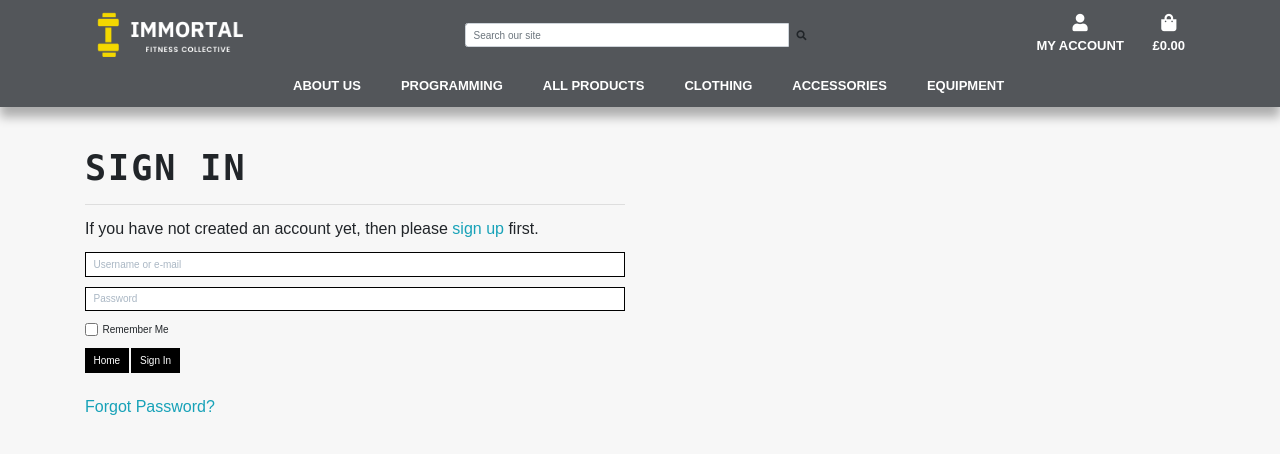
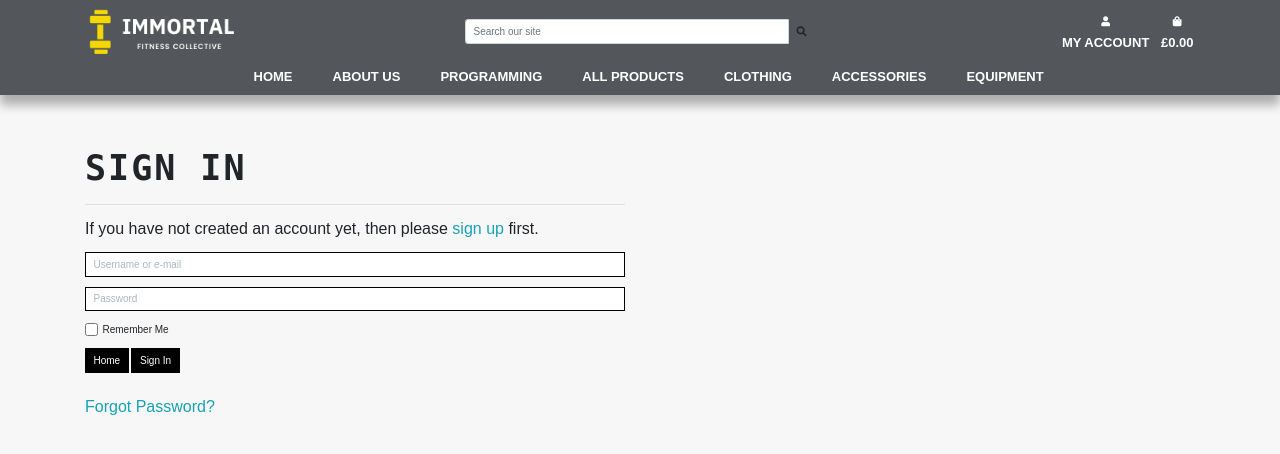
Before and after one commit to RussOakham/Immortal-Fitness-Collective, a Django app: a page that uses templates/includes/main-nav.html in a window 1280 px wide. Shown: the top 454 px of the page. Run offline with Django 3.2, Linux system fonts and the light colour scheme; parts of the project's set-up code (start-up, migrations or seed data) failed here and were passed over; some libraries are stand-ins or nearby versions.

Commit message:
CSS and Flake 8 - small responsive design improvements and install flake8

```diff
--- a/static/css/base.css
+++ b/static/css/base.css
@@ -860,6 +860,25 @@ p {
   .header-container {
     padding-top: 10.7rem;
   }
+
+  .nav-link {
+    padding: 0.15rem;
+  }
+
+  .nav-link i.fa-lg {
+    font-size: 1rem;
+  }
+
+  .navbar-toggler {
+    padding: .6rem .6rem;
+    font-size: 1rem;
+  }
+
+  #delivery-banner h4 {
+    font-size: .9rem;
+  }
+
+
 }
 
 @media (min-width: 768px) {
--- a/templates/allauth/account/base.html
+++ b/templates/allauth/account/base.html
@@ -5,7 +5,7 @@
     <div class="container header-container">
         <div class="overlay"></div>
         <div class="row">
-            <div class="col-6">
+            <div class="col-12 col-md-6">
                 <div class="allauth-form-inner-content">
                     {% block inner_content %}
 
--- a/templates/includes/main-nav.html
+++ b/templates/includes/main-nav.html
@@ -1,5 +1,10 @@
 <div class="collapse navbar-collapse" id="main-nav">
     <ul class="navbar-nav w-auto mx-auto">
+        <li class="nav-item d-blockd-md-none">
+            <a class="logo-font font-weight-bold nav-link text-black mr-5" href="{% url 'home' %}" id="home-link">
+                Home
+            </a>
+        </li>
         <li class="nav-item">
             <a class="logo-font font-weight-bold nav-link text-black mr-5" href="#" id="about-us-link">About Us</a>
         </li>
```
Also changed, not shown: 2 other files.
